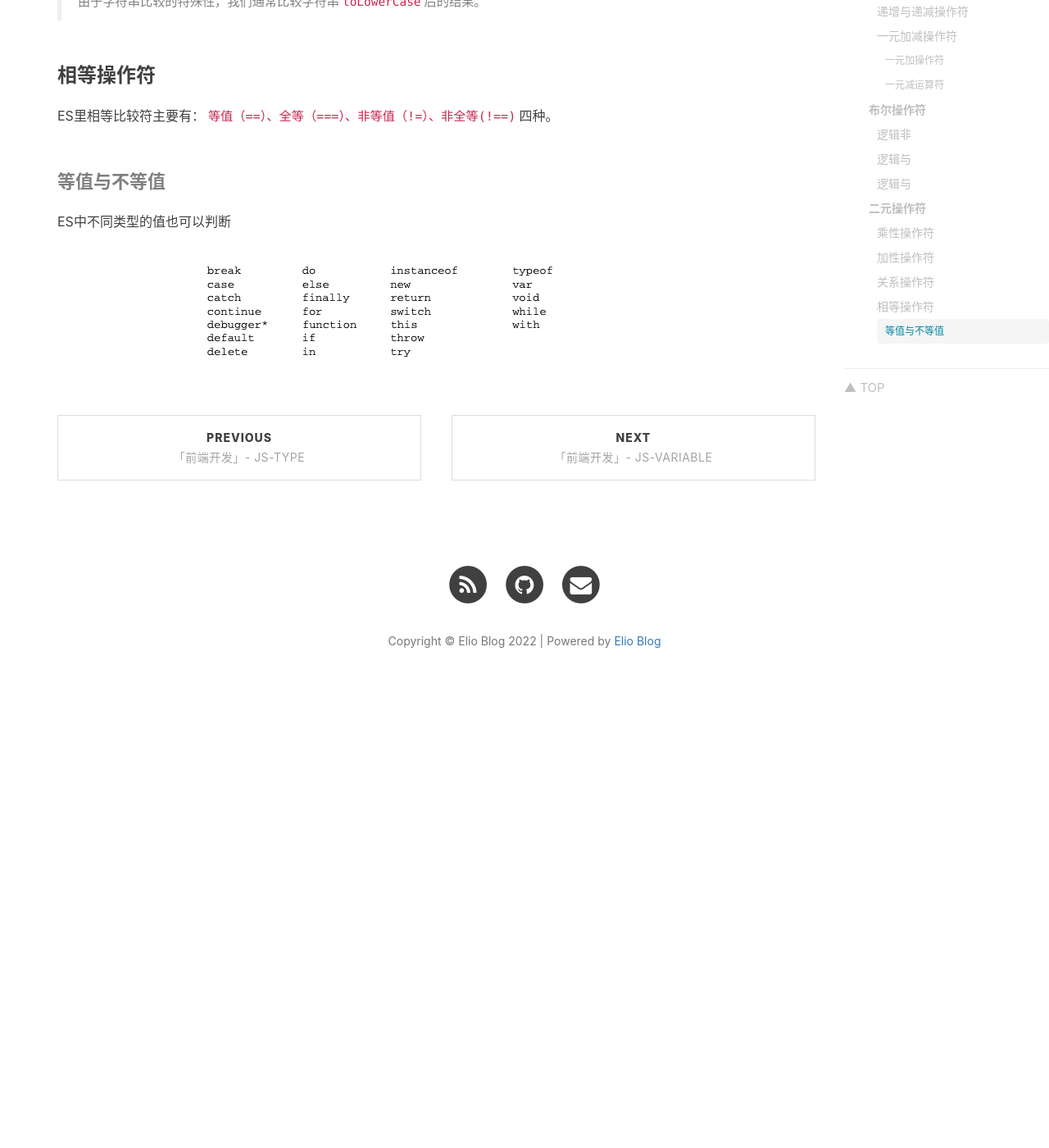
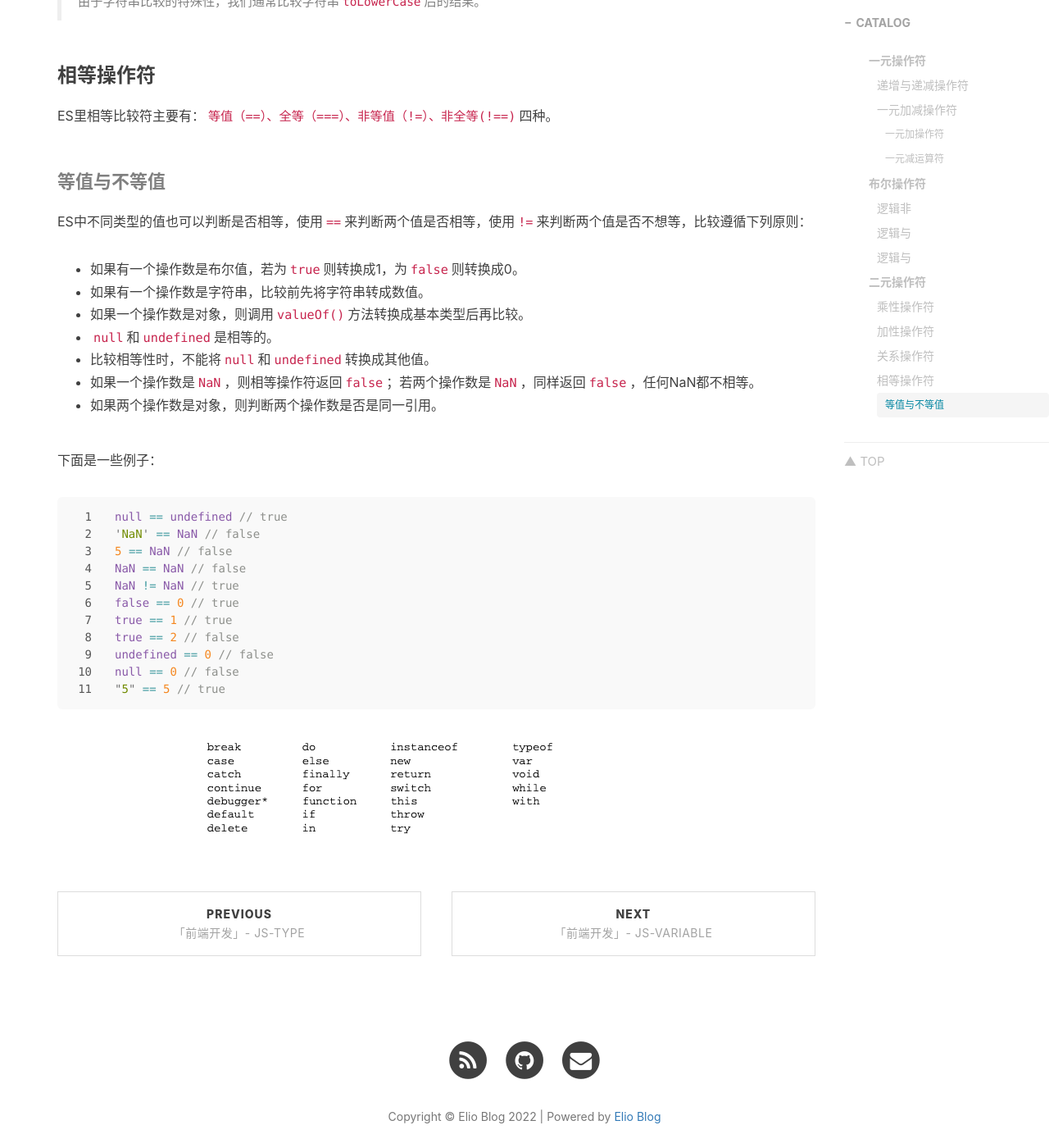
Before and after one commit to eliochiu/eliochiu.github.io, a Jekyll site: the page built from _posts/frontend/javascript/2022-10-27-frontend-js-operator.md, in a window 1280 px wide and 1400 px high, scrolled down 4093 px. Shown: the whole window at 82% size. Built offline with Jekyll 4.4.1, drawn with Linux system fonts in a browser that asks for light colours; nearby versions of some CDN libraries; comment, search, counter and statistics services are not loaded; before the commit the page ends 4979 px from its top, so only the background shows below that.

Commit message:
modify js-operator

````diff
--- a/_posts/frontend/javascript/2022-10-27-frontend-js-operator.md
+++ b/_posts/frontend/javascript/2022-10-27-frontend-js-operator.md
@@ -113,9 +113,29 @@ console.log(a);  // 22
 ES里相等比较符主要有：`等值（==）、全等（===）、非等值（!=）、非全等(!==)`四种。
 
 #### 等值与不等值
-ES中不同类型的值也可以判断
+ES中不同类型的值也可以判断是否相等，使用`==`来判断两个值是否相等，使用`!=`来判断两个值是否不想等，比较遵循下列原则：
+- 如果有一个操作数是布尔值，若为`true`则转换成1，为`false`则转换成0。
+- 如果有一个操作数是字符串，比较前先将字符串转成数值。
+- 如果一个操作数是对象，则调用`valueOf()`方法转换成基本类型后再比较。
+- `null`和`undefined`是相等的。
+- 比较相等性时，不能将`null`和`undefined`转换成其他值。
+- 如果一个操作数是`NaN`，则相等操作符返回`false`；若两个操作数是`NaN`，同样返回`false`，任何NaN都不相等。
+- 如果两个操作数是对象，则判断两个操作数是否是同一引用。
 
-
+下面是一些例子：
+```js
+null == undefined // true
+'NaN' == NaN // false
+5 == NaN // false
+NaN == NaN // false
+NaN != NaN // true
+false == 0 // true
+true == 1 // true
+true == 2 // false
+undefined == 0 // false
+null == 0 // false
+"5" == 5 // true
+```
 
 
 
````
Also changed, not shown: _posts/frontend/javascript/2022-10-31-frontend-js-variable.md (+2 -2 lines).
